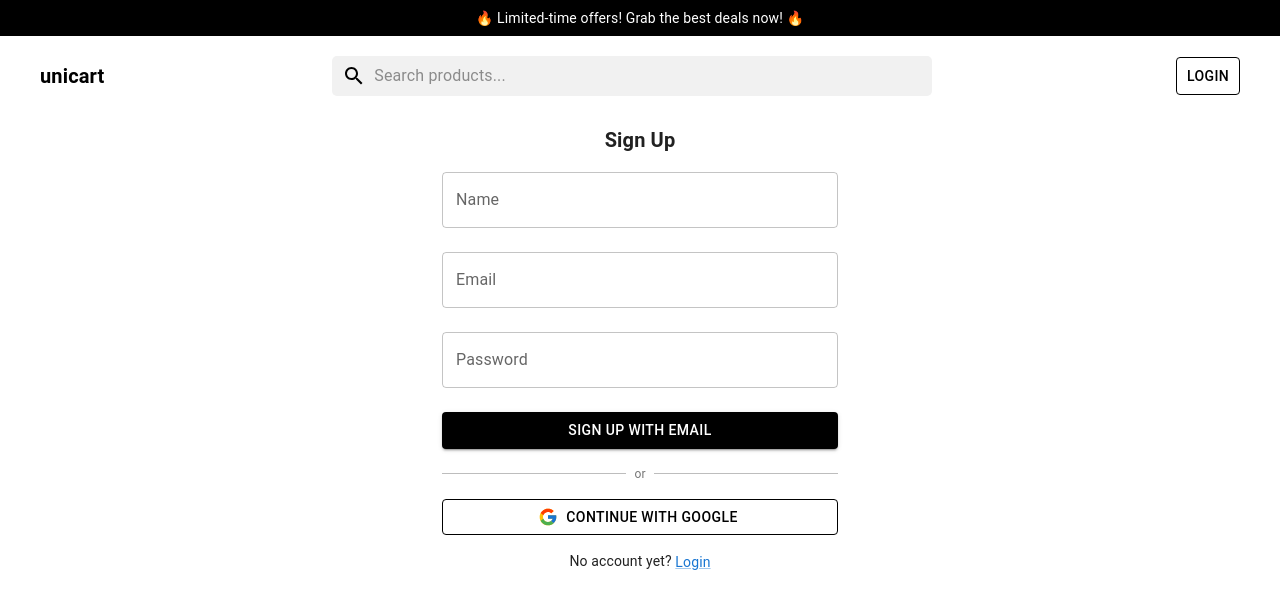
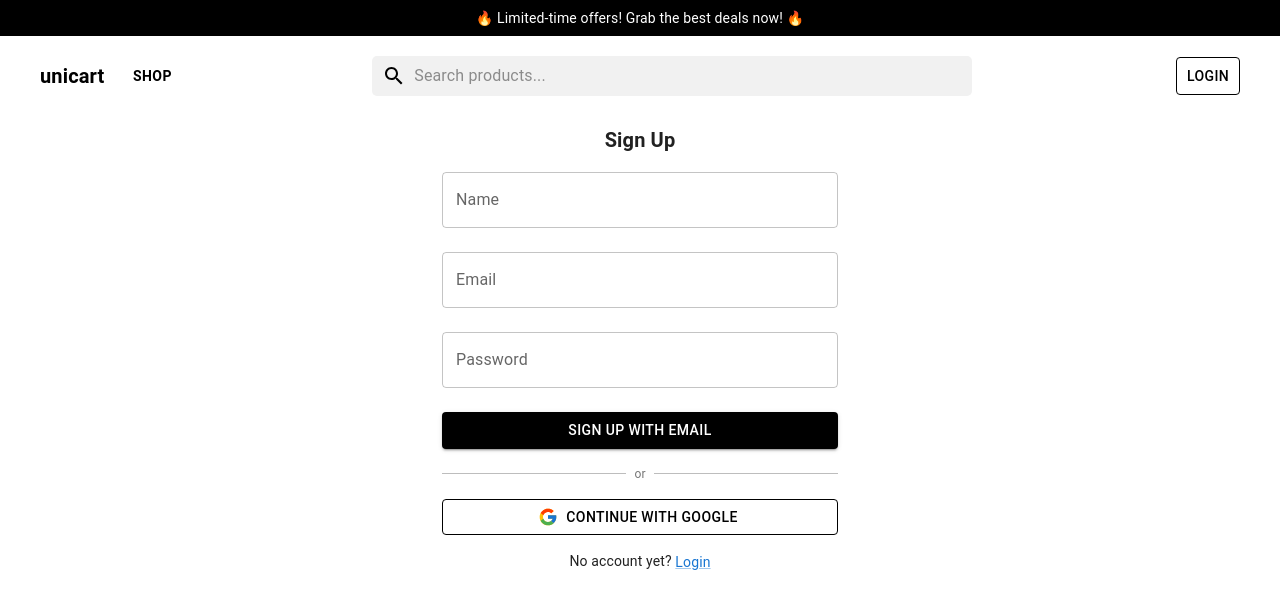
Before and after one commit to ashdejesus/unicart, a React (Vite) app: page /signup in a window 1280 px wide. Shown: the top 608 px of the page. Built offline with nearby package versions, Linux system fonts and the light colour scheme; no server answers.

Commit message:
UPDATE SHOP

```diff
--- a/package.json
+++ b/package.json
@@ -29,6 +29,6 @@
     "eslint-plugin-react-hooks": "^5.1.0",
     "eslint-plugin-react-refresh": "^0.4.19",
     "globals": "^15.15.0",
-    "vite": "^6.2.0"
+    "vite": "^6.2.1"
   }
 }
--- a/src/App.jsx
+++ b/src/App.jsx
@@ -3,6 +3,7 @@ import { BrowserRouter as Router, Routes, Route } from "react-router-dom";
 import { CssBaseline, Container, Box } from "@mui/material";
 import { ThemeProvider, createTheme } from "@mui/material/styles";
 import Navbar from "./components/Navbar";
+import Shop from "./pages/Shop";
 import Login from "./pages/Login";
 import Signup from "./pages/Signup";
 import Dashboard from "./pages/Dashboard";
@@ -18,7 +19,9 @@ function App() {
         <Box sx={{ display: "flex", flexDirection: "column", height: "100vh", width: "100vw" }}>
           <Container maxWidth={false} sx={{ flexGrow: 1 }}>
             <Routes>
-              <Route path="/" element={<Dashboard />} />
+            <Route path="/" element={<Dashboard />} />  {/* Dashboard route corrected */}
+              <Route path="/shop" element={<Shop />} />  {/* Home route corrected */}
+
               <Route path="/login" element={<Login />} />
               <Route path="/signup" element={<Signup />} />
             </Routes>
--- a/src/components/Navbar.jsx
+++ b/src/components/Navbar.jsx
@@ -3,10 +3,11 @@ import { AppBar, Toolbar, Typography, InputBase, Avatar, Menu, MenuItem, Button,
 import SearchIcon from "@mui/icons-material/Search";
 import { auth } from "../firebase";
 import { signOut, onAuthStateChanged } from "firebase/auth";
-import { useNavigate } from "react-router-dom";
+import { useNavigate, useLocation } from "react-router-dom";
 
 const Navbar = () => {
   const navigate = useNavigate();
+  const location = useLocation();
   const [anchorEl, setAnchorEl] = useState(null);
   const [user, setUser] = useState(null);
 
@@ -31,6 +32,7 @@ const Navbar = () => {
     navigate("/login");
   };
 
+
   return (
     <>
       {/* Promotional Banner */}
@@ -40,18 +42,40 @@ const Navbar = () => {
 
       <AppBar position="static" sx={{ backgroundColor: "#fff", padding: "8px 16px", boxShadow: "none" }}>
         <Toolbar sx={{ display: "flex", justifyContent: "space-between" }}>
-          {/* Logo */}
-          <Typography variant="h6" sx={{ fontWeight: "bold", color: "#000" }}>
+          {/* Left Side: Logo + Shop/Home Toggle */}
+          <Box sx={{ display: "flex", alignItems: "center" }}>
+            <Typography
+              variant="h6"
+              sx={{ fontWeight: "bold", color: "#000", cursor: "pointer", mr: 2 }}
+            >
               unicart
             </Typography>
+            <Button
+              sx={{ color: "#000", fontWeight: "bold" }}
+              onClick={() => navigate("/Shop")}
+            >
+              shop
+            </Button>
+          </Box>
 
           {/* Search Bar */}
-          <Box sx={{ display: "flex", alignItems: "center", backgroundColor: "#f1f1f1", borderRadius: "5px", padding: "4px 10px", width: "50%" }}>
+          <Box
+            sx={{
+              display: "flex",
+              alignItems: "center",
+              backgroundColor: "#f1f1f1",
+              borderRadius: "5px",
+              padding: "4px 10px",
+              width: "50%",
+            }}
+          >
             <SearchIcon sx={{ color: "#000" }} />
             <InputBase placeholder="Search products..." sx={{ marginLeft: "8px", flex: 1, color: "#000" }} />
           </Box>
 
-          {/* Avatar / Login Button */}
+          {/* Right Side: Dashboard + Avatar / Login */}
+          <Box sx={{ display: "flex", alignItems: "center" }}>
+
             {user ? (
               <>
                 <Avatar
@@ -65,10 +89,14 @@ const Navbar = () => {
                 </Menu>
               </>
             ) : (
-            <Button sx={{ marginLeft: "16px", color: "#000", border: "1px solid #000" }} onClick={() => navigate("/login")}>
+              <Button
+                sx={{ marginLeft: "16px", color: "#000", border: "1px solid #000" }}
+                onClick={() => navigate("/login")}
+              >
                 Login
               </Button>
             )}
+          </Box>
         </Toolbar>
       </AppBar>
     </>
--- a/src/pages/Dashboard.jsx
+++ b/src/pages/Dashboard.jsx
@@ -1,33 +1,13 @@
-import React, { useEffect, useState } from "react";
-import { db } from "../firebase";
-import { collection, getDocs } from "firebase/firestore";
-import { Container, Grid, Card, CardContent, Typography } from "@mui/material";
+
+
+import React from "react";
+import { Container, Typography } from "@mui/material";
 
 const Dashboard = () => {
-  const [products, setProducts] = useState([]);
-
-  useEffect(() => {
-    const fetchProducts = async () => {
-      const querySnapshot = await getDocs(collection(db, "products"));
-      setProducts(querySnapshot.docs.map(doc => ({ id: doc.id, ...doc.data() })));
-    };
-    fetchProducts();
-  }, []);
-
   return (
     <Container>
-      <Grid container spacing={3}>
-        {products.map(product => (
-          <Grid item xs={12} sm={6} md={4} key={product.id}>
-            <Card>
-              <CardContent>
-                <Typography variant="h6">{product.name}</Typography>
-                <Typography color="textSecondary">${product.price}</Typography>
-              </CardContent>
-            </Card>
-          </Grid>
-        ))}
-      </Grid>
+      <Typography variant="h4" sx={{ my: 4 }}>This Is Dashboard</Typography>
+      <Typography>Browse our latest products and best deals!</Typography>
     </Container>
   );
 };
--- /dev/null
+++ b/src/pages/Shop.jsx
@@ -0,0 +1,37 @@
+import React, { useEffect, useState } from "react";
+import { db } from "../firebase";
+import { collection, getDocs } from "firebase/firestore";
+import { Container, Grid, Card, CardContent, Typography } from "@mui/material";
+
+const Shop = () => {
+  const [products, setProducts] = useState([]);
+
+  useEffect(() => {
+    const fetchProducts = async () => {
+      const querySnapshot = await getDocs(collection(db, "products"));
+      setProducts(querySnapshot.docs.map(doc => ({ id: doc.id, ...doc.data() })));
+    };
+    fetchProducts();
+  }, []);
+
+  return (
+    <Container>
+      <Typography variant="h4" sx={{ my: 4 }}>This Is Shop</Typography>
+      <Grid container spacing={3}>
+        {products.map(product => (
+          <Grid item xs={12} sm={6} md={4} key={product.id}>
+            <Card>
+              <CardContent>
+                <Typography variant="h6">{product.name}</Typography>
+                <Typography color="textSecondary">${product.price}</Typography>
+              </CardContent>
+            </Card>
+          </Grid>
+        ))}
+      </Grid>
+    </Container>
+
+  );
+};
+
+export default Shop;
```
Also changed, not shown: 1 other file (tests, documents, lock files or other folders). Lines whose indentation alone changed are shown as unchanged.
